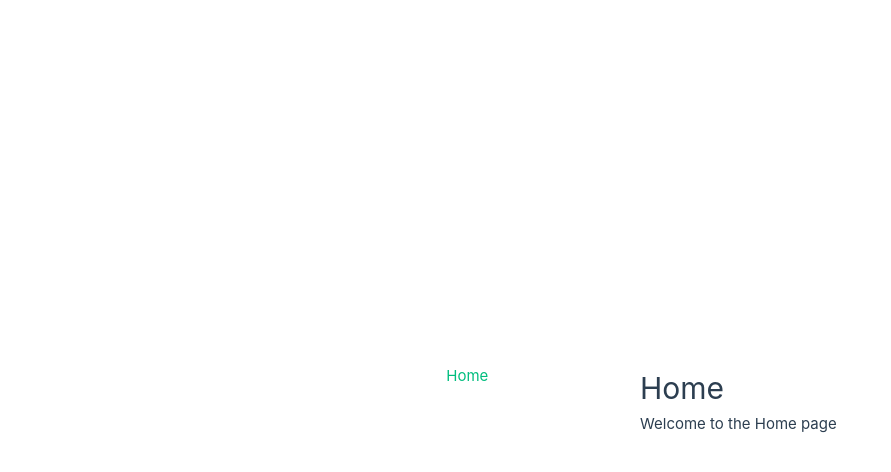
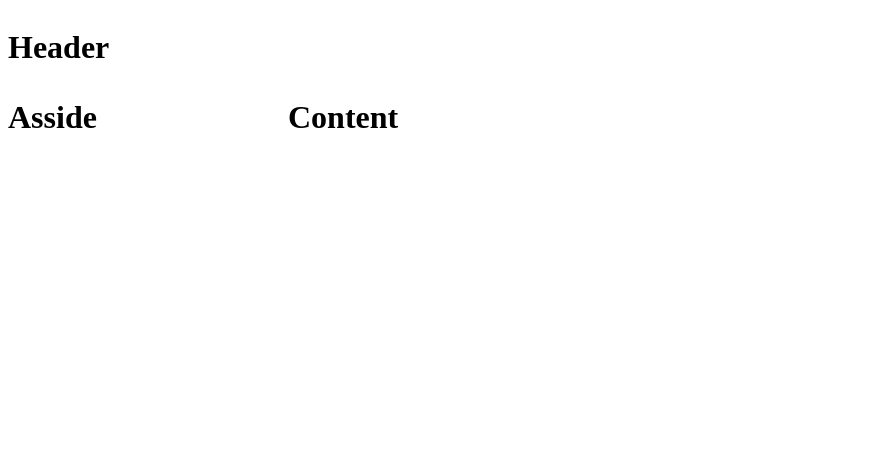
Before and after one commit to marcospauloidabox/app, a Vue app: page / in a window 1280 px wide. Shown: the top 472 px of the page, without its empty margins (0-891 px from the left). Built offline with nearby package versions, Linux system fonts and the light colour scheme.

Commit message:
feat: project structure configuration

```diff
--- a/src/App.vue
+++ b/src/App.vue
@@ -1,13 +1,7 @@
-<script setup lang="ts"></script>
+<script setup lang="ts">
+import HomeView from './components/views/HomeView.vue'
+</script>
 
 <template>
-  <header>
-    <div class="wrapper">
-      <nav>
-        <RouterLink to="/">Home</RouterLink>
-      </nav>
-    </div>
-  </header>
-
-  <RouterView />
+  <HomeView />
 </template>
--- /dev/null
+++ b/src/components/layout/AssideLayout.vue
@@ -0,0 +1,10 @@
+<template>
+  <div class="asside-layout">
+    <h1>Asside</h1>
+  </div>
+</template>
+<style>
+.asside-layout {
+  grid-area: A;
+}
+</style>
--- /dev/null
+++ b/src/components/layout/ContentLayout.vue
@@ -0,0 +1,10 @@
+<template>
+  <div class="content-layout">
+    <h1>Content</h1>
+  </div>
+</template>
+<style>
+.content-layout {
+  grid-area: C;
+}
+</style>
--- /dev/null
+++ b/src/components/layout/HeaderLayout.vue
@@ -0,0 +1,10 @@
+<template>
+  <div class="header-layout">
+    <h1>Header</h1>
+  </div>
+</template>
+<style>
+.header-layout {
+  grid-area: H;
+}
+</style>
--- /dev/null
+++ b/src/components/views/HomeView.vue
@@ -0,0 +1,31 @@
+<script lang="ts">
+import Asside from '../layout/AssideLayout.vue'
+import Content from '../layout/ContentLayout.vue'
+import Header from '../layout/HeaderLayout.vue'
+
+export default {
+  components: {
+    'asside-layout': Asside,
+    'content-layout': Content,
+    'header-layout': Header
+  }
+}
+</script>
+
+<template>
+  <main class="main">
+    <header-layout />
+    <asside-layout />
+    <content-layout />
+  </main>
+</template>
+<style>
+.main {
+  display: grid;
+  grid-template-rows: 70px auto;
+  grid-template-columns: 280px auto;
+  grid-template-areas:
+    'H H'
+    'A C';
+}
+</style>
--- a/src/main.ts
+++ b/src/main.ts
@@ -1,5 +1,3 @@
-import './assets/main.css'
-
 import { createApp } from 'vue'
 import App from './App.vue'
 import router from './router'
--- a/src/router/index.ts
+++ b/src/router/index.ts
@@ -1,5 +1,5 @@
 import { createRouter, createWebHistory } from 'vue-router'
-import HomeView from '../views/HomeView.vue'
+import HomeView from '../components/views/HomeView.vue'
 
 const router = createRouter({
   history: createWebHistory(import.meta.env.BASE_URL),
--- a/src/views/HomeView.vue
+++ /dev/null
@@ -1,8 +0,0 @@
-<script setup lang="ts"></script>
-
-<template>
-  <main>
-    <h1>Home</h1>
-    <p>Welcome to the Home page</p>
-  </main>
-</template>
```
